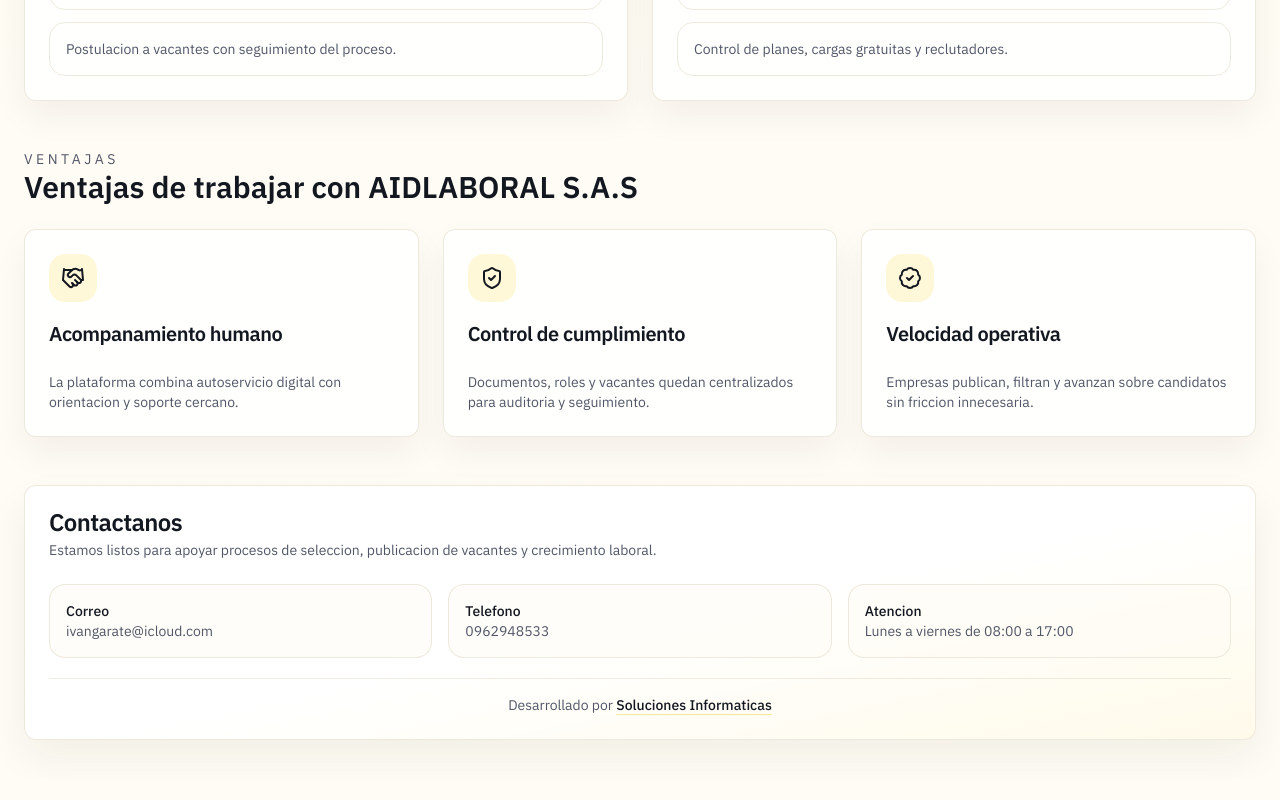
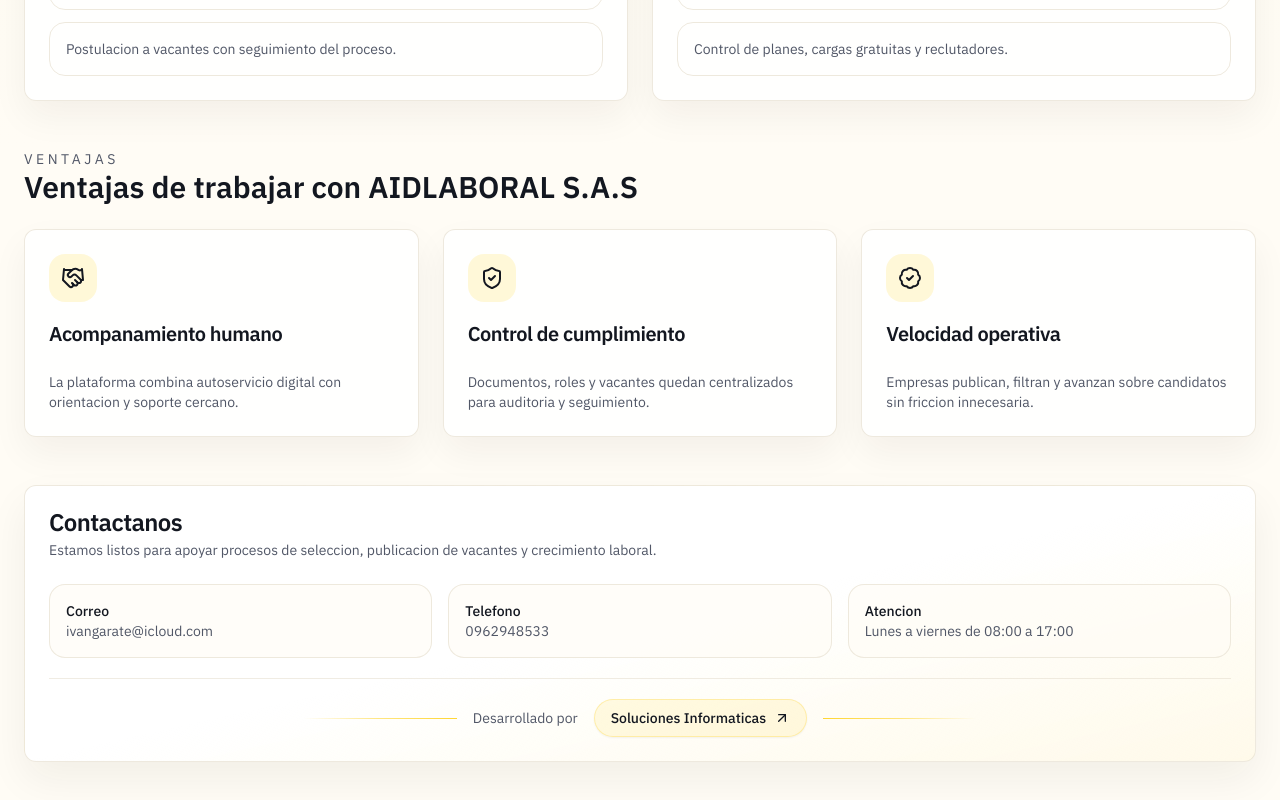
Before and after one commit to solucionesinformaticas169/AID, a Next.js app in the folder apps/web/: page / in a window 1280 px wide. Shown: the part 1368-2168 px from the top of the page. Built offline with nearby package versions, Linux system fonts and the light colour scheme.

Commit message:
Refine homepage developer credit styling

```diff
--- a/apps/web/app/page.tsx
+++ b/apps/web/app/page.tsx
@@ -2,6 +2,7 @@
 import Link from "next/link";
 import {
   ArrowRight,
+  ArrowUpRight,
   BadgeCheck,
   Building2,
   FileText,
@@ -278,16 +279,21 @@
                 <p className="text-muted-foreground">Lunes a viernes de 08:00 a 17:00</p>
               </div>
             </div>
-            <div className="border-t border-border/60 pt-4 text-center text-sm text-muted-foreground">
-              Desarrollado por{" "}
+            <div className="border-t border-border/60 pt-5">
+              <div className="mx-auto flex max-w-2xl items-center justify-center gap-4 text-sm text-muted-foreground">
+                <span className="hidden h-px flex-1 bg-gradient-to-r from-transparent via-primary/50 to-primary/80 sm:block" />
+                <span className="shrink-0">Desarrollado por</span>
                 <a
                   href="https://www.solucionesinformaticas.dev/"
                   target="_blank"
                   rel="noreferrer"
-                className="font-medium text-foreground underline decoration-primary/40 underline-offset-4 transition hover:text-primary"
+                  className="inline-flex items-center gap-2 rounded-full border border-primary/25 bg-primary/10 px-4 py-2 font-medium text-foreground shadow-sm transition hover:border-primary/45 hover:bg-primary/15 hover:text-primary"
                 >
                   Soluciones Informaticas
+                  <ArrowUpRight className="size-4" />
                 </a>
+                <span className="hidden h-px flex-1 bg-gradient-to-l from-transparent via-primary/50 to-primary/80 sm:block" />
+              </div>
             </div>
           </CardContent>
         </Card>
```
Lines whose indentation alone changed are shown as unchanged.
